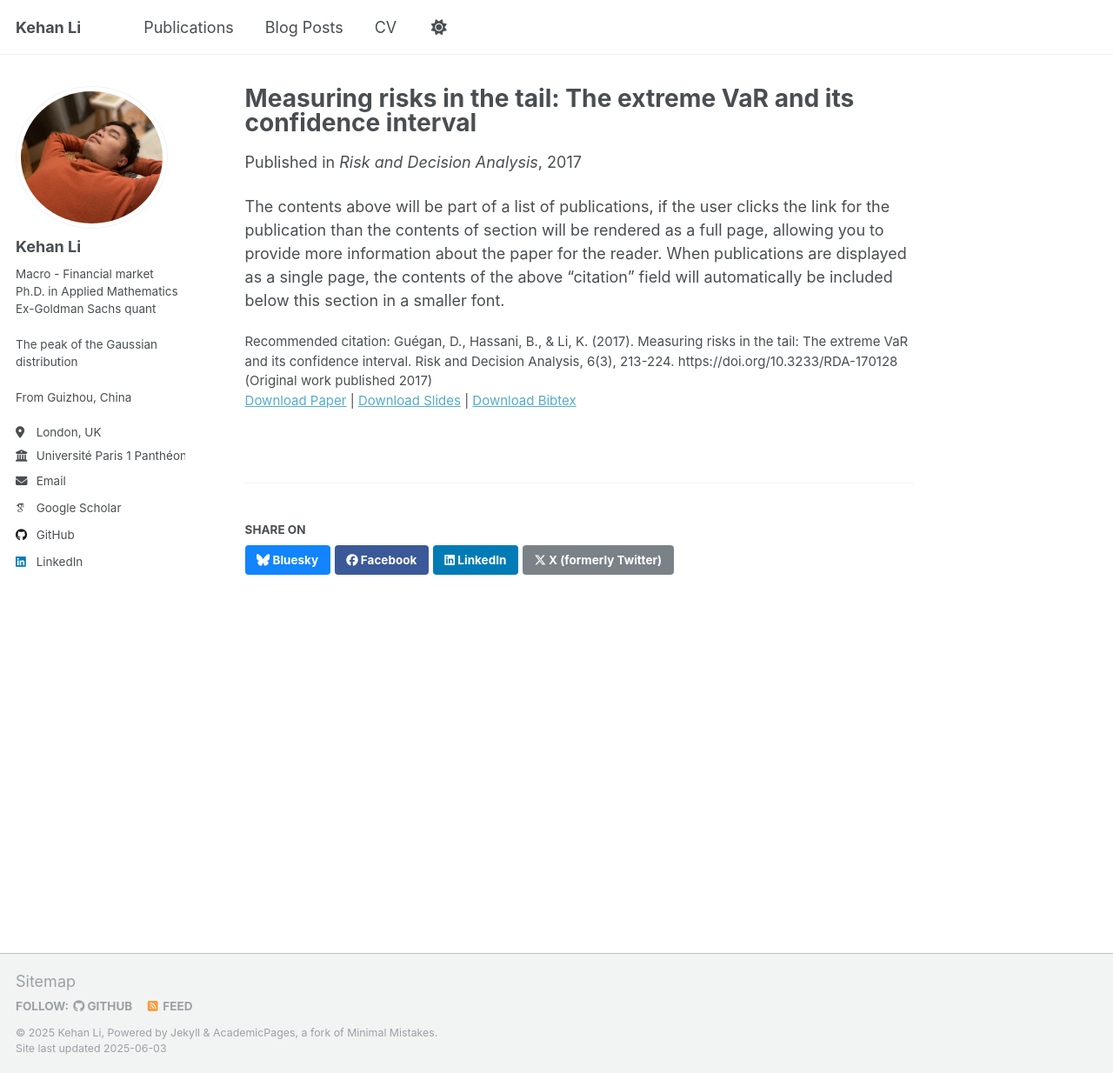
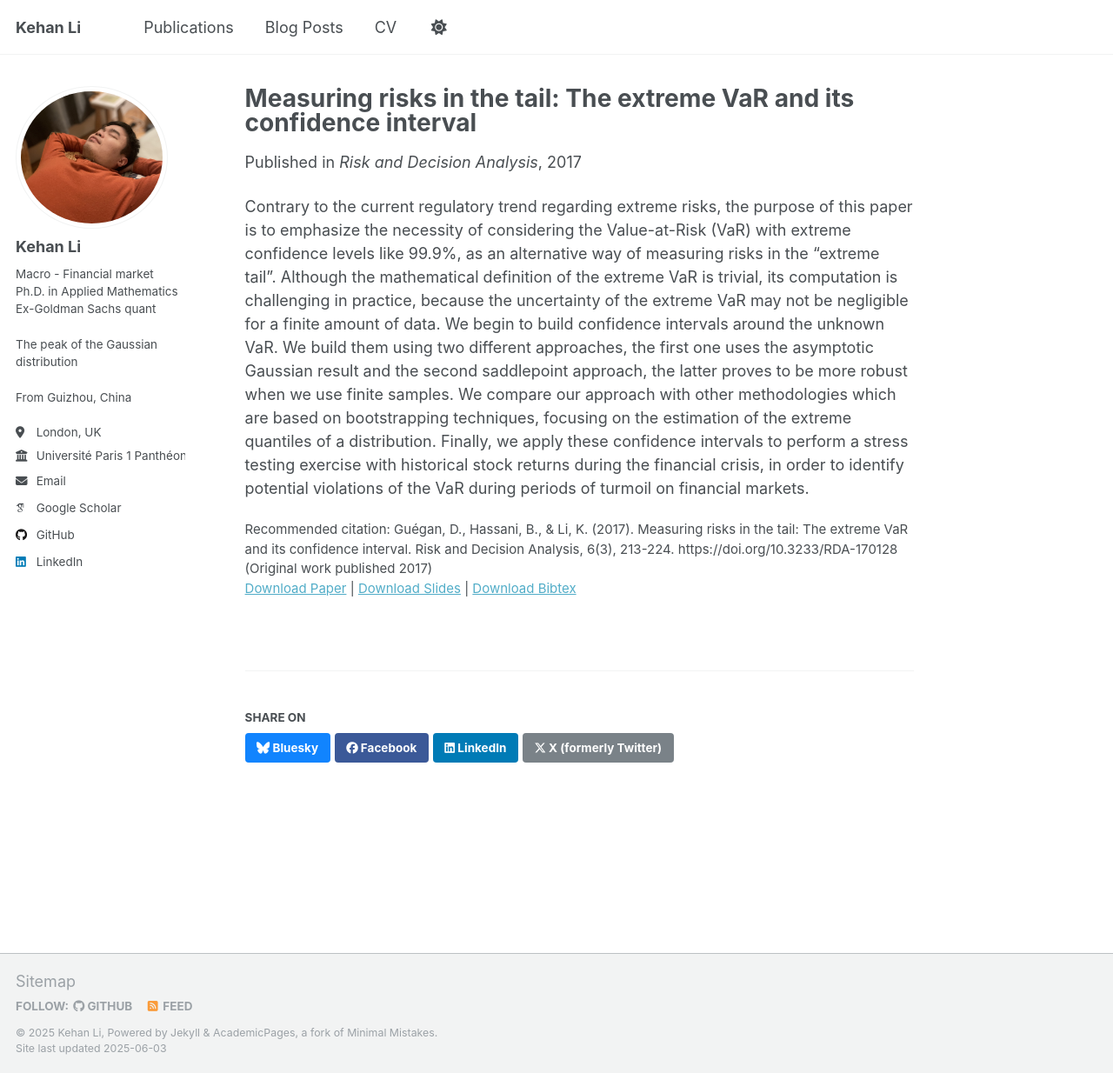
Before and after one commit to KehanLi-1123/KehanLi.github.io, a Jekyll site: the page built from _publications/2017-08-01-Measuring risks in the tail.md, in a window 1280 px wide and 1234 px high. Shown: the whole window at 87% size. Built offline with Jekyll 4.4.1, drawn with Linux system fonts in a browser that asks for light colours; some web fonts are replaced.

Commit message:
Update 2017-08-01-Measuring risks in the tail.md

```diff
--- a/_publications/2017-08-01-Measuring risks in the tail.md
+++ b/_publications/2017-08-01-Measuring risks in the tail.md
@@ -11,4 +11,5 @@ paperurl: 'https://journals.sagepub.com/doi/abs/10.3233/RDA-170128'
 bibtexurl: 'https://journals.sagepub.com/doi/abs/10.3233/RDA-170128'
 citation: 'Guégan, D., Hassani, B., & Li, K. (2017). Measuring risks in the tail: The extreme VaR and its confidence interval. Risk and Decision Analysis, 6(3), 213-224. https://doi.org/10.3233/RDA-170128 (Original work published 2017)'
 ---
-The contents above will be part of a list of publications, if the user clicks the link for the publication than the contents of section will be rendered as a full page, allowing you to provide more information about the paper for the reader. When publications are displayed as a single page, the contents of the above "citation" field will automatically be included below this section in a smaller font.
+
+Contrary to the current regulatory trend regarding extreme risks, the purpose of this paper is to emphasize the necessity of considering the Value-at-Risk (VaR) with extreme confidence levels like 99.9%, as an alternative way of measuring risks in the “extreme tail”. Although the mathematical definition of the extreme VaR is trivial, its computation is challenging in practice, because the uncertainty of the extreme VaR may not be negligible for a finite amount of data. We begin to build confidence intervals around the unknown VaR. We build them using two different approaches, the first one uses the asymptotic Gaussian result and the second saddlepoint approach, the latter proves to be more robust when we use finite samples. We compare our approach with other methodologies which are based on bootstrapping techniques, focusing on the estimation of the extreme quantiles of a distribution. Finally, we apply these confidence intervals to perform a stress testing exercise with historical stock returns during the financial crisis, in order to identify potential violations of the VaR during periods of turmoil on financial markets.
```
